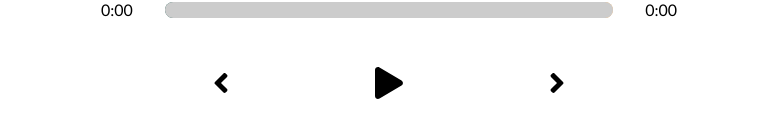
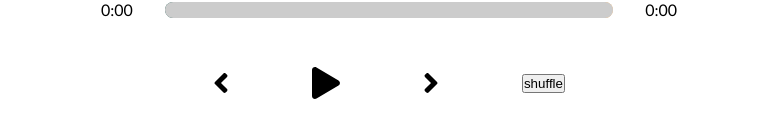
Before and after one commit to rabienasser/React-Sandbox, a React (Create React App) app in the folder music-player/: page / in a window 1280 px wide. Shown: the part 592-730 px from the top of the page, without its empty margins (251-1027 px from the left). Built offline with nearby package versions, Linux system fonts and the light colour scheme.

Commit message:
added shuffle functionality with shuffledSongs state

```diff
--- a/music-player/src/App.js
+++ b/music-player/src/App.js
@@ -22,7 +22,10 @@ function App() {
       animationPercentage: 0,
    });
    const [libraryStatus, setLibraryStatus] = useState(false);
+   const [isShuffled, setIsShuffled] = useState(false);
+   const [shuffledSongs, setShuffledSongs] = useState([]);
 
+   // Event Handlers
    const timeUpdateHandler = (e) => {
       const currentTime = e.target.currentTime;
       const duration = e.target.duration;
@@ -42,6 +45,13 @@ function App() {
       });
    };
 
+   const songEndHandler = async () => {
+      let currentIndex = songs.findIndex((song) => song.id === currentSong.id);
+      await setCurrentSong(songs[currentIndex + 1] || songs[0]);
+
+      audioRef.current.play();
+   };
+
    return (
       <div className="App">
          <Nav
@@ -59,6 +69,10 @@ function App() {
             timeUpdateHandler={timeUpdateHandler}
             songInfo={songInfo}
             setSongInfo={setSongInfo}
+            isShuffled={isShuffled}
+            setIsShuffled={setIsShuffled}
+            shuffledSongs={shuffledSongs}
+            setShuffledSongs={setShuffledSongs}
          />
          <Library
             audioRef={audioRef}
@@ -74,6 +88,7 @@ function App() {
             onTimeUpdate={timeUpdateHandler}
             ref={audioRef}
             src={currentSong.audio}
+            onEnded={songEndHandler}
          ></audio>
       </div>
    );
--- a/music-player/src/components/Player/Player.component.js
+++ b/music-player/src/components/Player/Player.component.js
@@ -20,6 +20,10 @@ function Player({
    timeUpdateHandler,
    songInfo,
    setSongInfo,
+   isShuffled,
+   setIsShuffled,
+   shuffledSongs,
+   setShuffledSongs,
 }) {
    // Event Handlers
    const playSongHandler = () => {
@@ -48,13 +52,49 @@ function Player({
    };
 
    const skipTrackHandler = (direction) => {
-      let currentIndex = songs.findIndex((song) => song.id === currentSong.id);
-      if (direction === "skip-forward") {
-         setCurrentSong(songs[currentIndex + 1] || songs[0]);
+      if (isShuffled) {
+         let currentShuffledIndex = shuffledSongs.findIndex(
+            (song) => song.id === currentSong.id
+         );
+
+         if (direction === "skip-forward") {
+            setCurrentSong(
+               shuffledSongs[currentShuffledIndex + 1] || shuffledSongs[0]
+            );
+         } else {
+            setCurrentSong(
+               shuffledSongs[currentShuffledIndex - 1] ||
+                  shuffledSongs[songs.length - 1]
+            );
+         }
+         playAudio(isPlaying, audioRef);
       } else {
-         setCurrentSong(songs[currentIndex - 1] || songs[songs.length - 1]);
+         let currentIndex = songs.findIndex(
+            (song) => song.id === currentSong.id
+         );
+
+         if (direction === "skip-forward") {
+            setCurrentSong(songs[currentIndex + 1] || songs[0]);
+         } else {
+            setCurrentSong(songs[currentIndex - 1] || songs[songs.length - 1]);
+         }
+
+         playAudio(isPlaying, audioRef);
       }
-      playAudio(isPlaying, audioRef);
+   };
+
+   const shuffleSongs = () => {
+      setIsShuffled(!isShuffled);
+
+      if (!isShuffled) {
+         const shuffledSongs = songs
+            .map((a) => ({ sort: Math.random(), value: a }))
+            .sort((a, b) => a.sort - b.sort)
+            .map((a) => a.value);
+
+         console.log(shuffledSongs);
+         setShuffledSongs(shuffledSongs);
+      }
    };
 
    // Add input style
@@ -102,6 +142,7 @@ function Player({
                className="skip-forward"
                onClick={() => skipTrackHandler("skip-forward")}
             />
+            <button onClick={shuffleSongs}>shuffle</button>
          </div>
       </div>
    );
```
